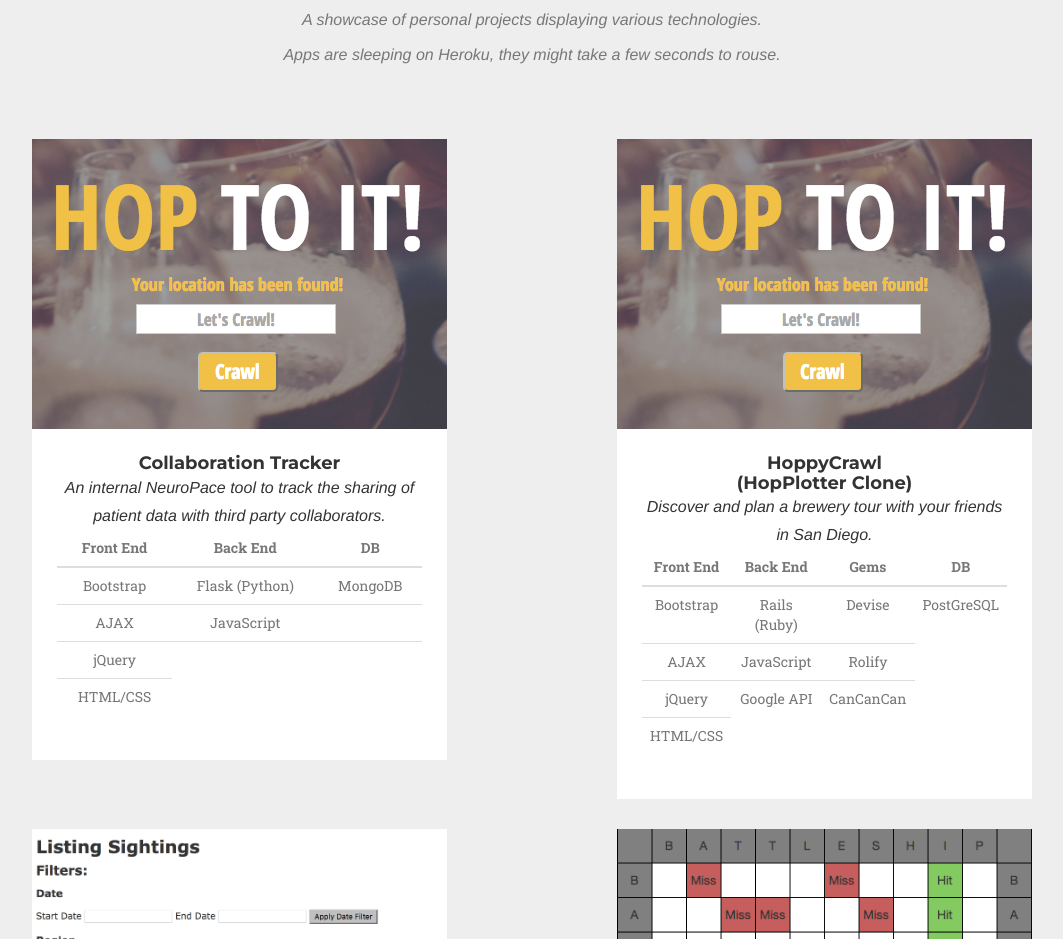
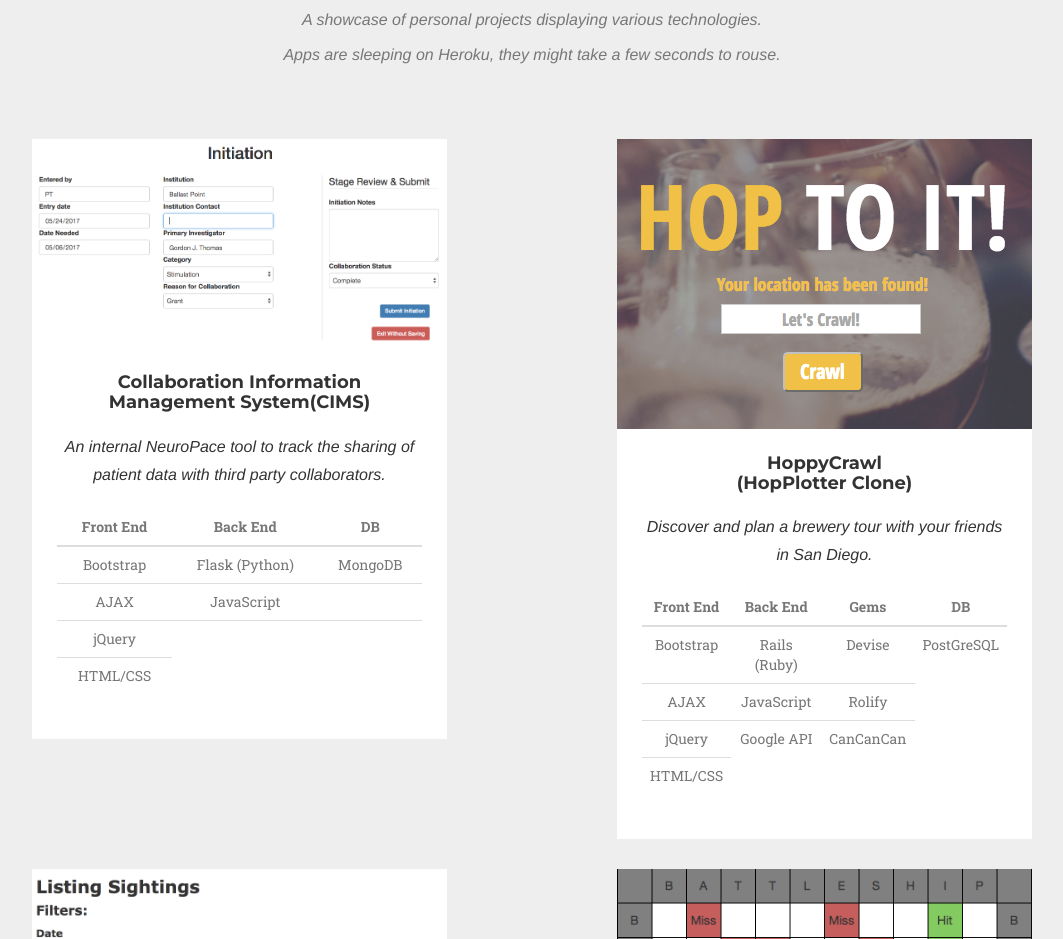
Before and after one commit to ajnavarro1424/ajnavarro1424.github.io, a website: page index.html in a window 1280 px wide. Shown: the part 3500-4439 px from the top of the page, without its empty margins (108-1171 px from the left). Drawn offline with nearby package versions, Linux system fonts and the light colour scheme; a web font is replaced by a local one.

Commit message:
Populated NeuroPace portfolio window with image and live link

```diff
--- a/index.html
+++ b/index.html
@@ -326,17 +326,20 @@
             </div>
             <div class="row">
               <div class="col-md-6 col-sm-6 portfolio-item">
-                <a href="#" class="portfolio-link" target = "_blank">
+                <a href="https://collaboration-tracker.herokuapp.com/login/heroku_user" class="portfolio-link" target = "_blank">
                     <div class="portfolio-hover">
                         <div class="portfolio-hover-content">
                             <i class="fa fa-list fa-3x"></i>
                         </div>
                     </div>
-                    <img src="img/portfolio/hoppycrawl.png" class="img-responsive" alt="">
+                    <img src="img/portfolio/CIMS2.png" class="img-responsive" alt="">
                 </a>
                 <div class="portfolio-caption">
-                    <h4>Collaboration Tracker</h4>
-                      <p style="text-align:center">An internal NeuroPace tool to track the sharing of patient data with third party collaborators.</p>
+                    <h4>Collaboration Information Management System(CIMS)</h4>
+                    <br>
+                      <p style="text-align:center">An internal NeuroPace tool to track the sharing of patient data with third party collaborators.
+                      </p>
+                      <br>
                       <table class="table table-sm text-muted tech-table">
                         <thead>
                           <tr>
@@ -379,7 +382,9 @@
                   </a>
                   <div class="portfolio-caption">
                       <h4>HoppyCrawl<br>(HopPlotter Clone)</h4>
+                      <br>
                         <p style="text-align:center">Discover and plan a brewery tour with your friends in San Diego.</p>
+                        <br>
                         <table class="table table-sm text-muted tech-table">
                           <thead>
                             <tr>
@@ -443,7 +448,9 @@
                   </a>
                   <div class="portfolio-caption">
                       <h4>Wild Life Tracker App</h4>
+                      <br>
                       <p style="text-align:center">Track animals through Portland neighborhoods by recording their sightings.</p>
+                      <br>
                       <table class="table table-sm text-muted tech-table">
                         <thead class="">
                           <tr>
@@ -481,8 +488,9 @@
                   </a>
                   <div class="portfolio-caption">
                       <h4>Play Battleship!</h4>
+                      <br>
                         <p style="text-align:center">The classic game of Battleship.<br>Try to sink all ships before you run out of torpedoes.</p>
-
+                        <br>
                         <table class="table table-sm text-muted tech-table">
                           <thead class="">
                             <tr>
```
Also changed, not shown: img/portfolio/CIMS2.png (added).
